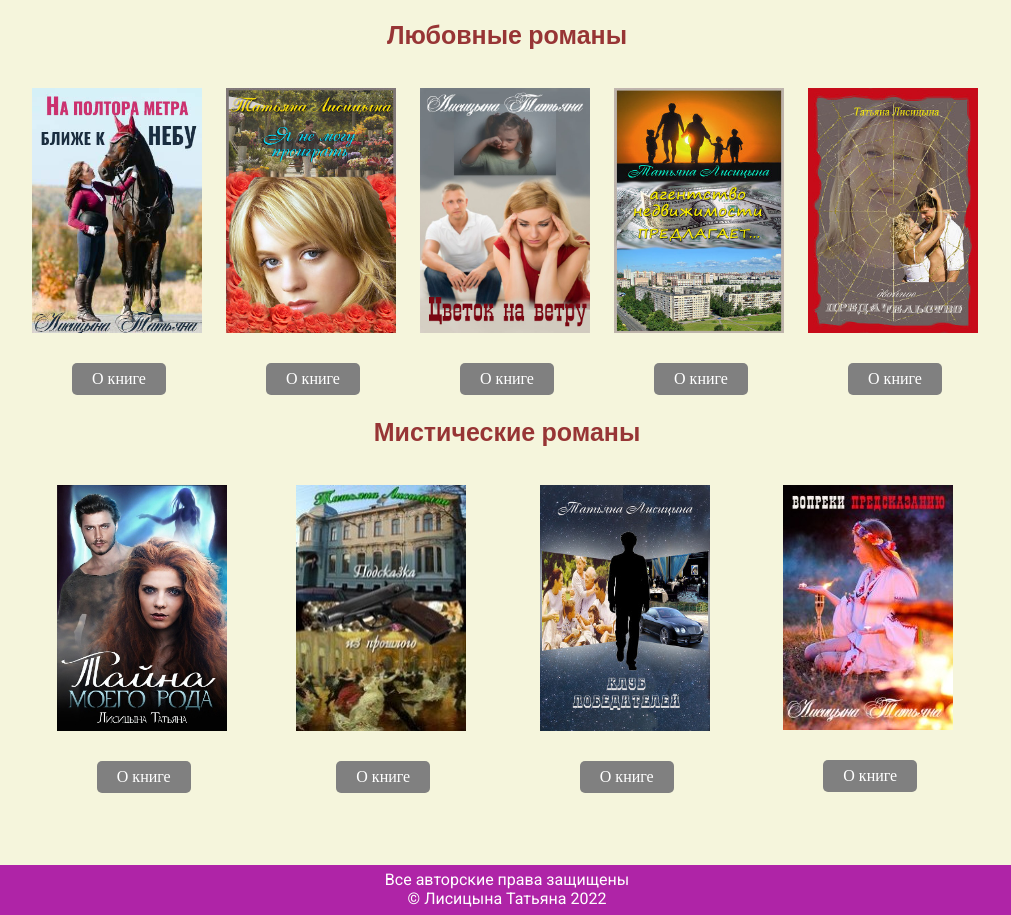
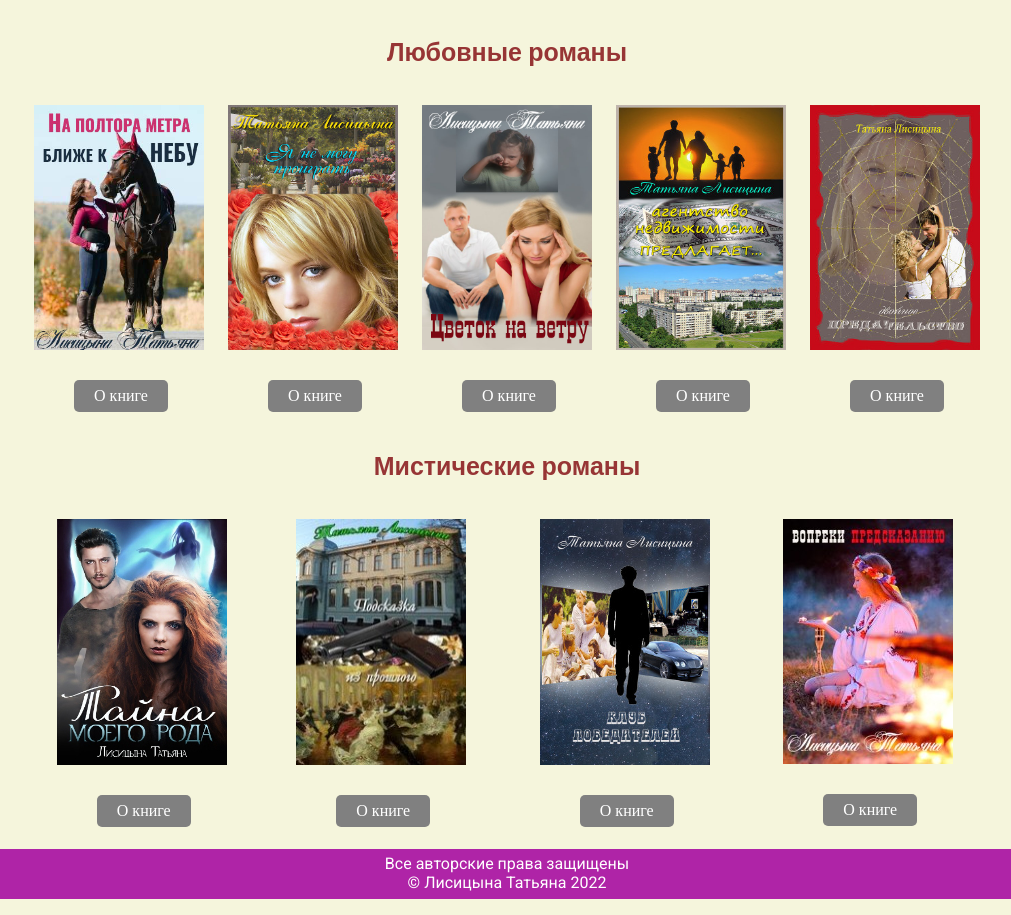
Before and after one commit to 0812166Sa/lis3, a plain HTML site: page index.html in a window 1280 px wide. Shown: the part 1223-2138 px from the top of the page, without its empty margins (133-1144 px from the left). Drawn offline with nearby package versions, Linux system fonts and the light colour scheme; no server answers.

Commit message:
add README.md

```diff
--- a/css/style1.css
+++ b/css/style1.css
@@ -89,6 +89,7 @@ body {
     display: flex;
     flex-direction: row;
     justify-content: space-around;
+    ;
 
 }
 
@@ -554,10 +555,11 @@ footer {
 }
 
 .ro {
-    min-height: 450px;
+    min-height: 400px;
 
 }
 
 .ro2 {
     width: 170px;
+    margin-bottom: 17px;
 }
--- a/index.html
+++ b/index.html
@@ -55,23 +55,23 @@
     </div>
     <h1>Любовные романы</h1>
     <div class="center romani">
-        <div>
+        <div class="ro2">
             <a href="book/camilla.html"><img src="img/cama2.jpg" width="170px" height="245px" class="rom2"></a>
             <a href="book/camilla.html" class="button2">О книге</a>
         </div>
-        <div>
+        <div class="ro2">
             <a href="book/victory.html"><img src="img/victory.jpg" width="170px" height="245px" class="rom2"></a>
             <a href="book/victory.html" class="button2">О книге</a>
         </div>
-        <div>
+        <div class="ro2">
             <a href="book/flower.html"><img src="img/zoya.jpg" width="170px" height="245px" class="rom2"></a>
             <a href="book/flower.html" class="button2">О книге</a>
         </div>
-        <div>
+        <div class="ro2">
             <a href="book/agent.html"><img src="img/agent.jpg" width="170px" height="245px" class="rom2"></a>
             <a href="book/agent.html" class="button2">О книге</a>
         </div>
-        <div>
+        <div class="ro2">
             <a href="book/betrayal.html"><img src="img/betrayal.jpg" width="170px" height="245px" class="rom2"></a>
             <a href="book/betrayal.html" class="button2">О книге</a>
         </div>
--- a/menu_book.html
+++ b/menu_book.html
@@ -14,11 +14,10 @@
     <div class="center clearfix">
         <h1>ЛИСИЦЫНА ТАТЬЯНА</h1>
         <nav id="menu">
-            <a href="index.html" class="active dropmenu">ГЛАВНАЯ</a>
+            <a href="../index.html" class="active dropmenu">ГЛАВНАЯ</a>
             <a href="../menu/about_me.html" class="grey dropmenu">ОБО МНЕ</a>
             <a href="../menu/stories.html" class="dropmenu grey">РАССКАЗЫ</a>
             <a href="../menu/gallery.html" class="grey dropmenu"> ГАЛЕРЕЯ</a>
-
             <a href="../menu/contacts.html" class="dropmenu grey">КОНТАКТЫ</a>
         </nav>
     </div>
```
Also changed, not shown: 2 other files.
